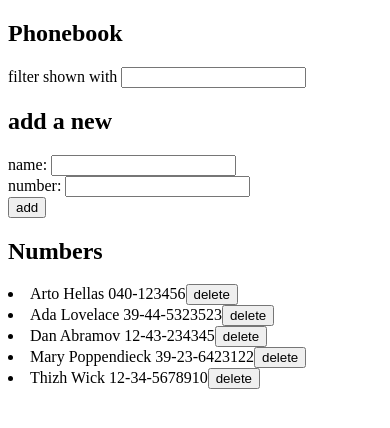
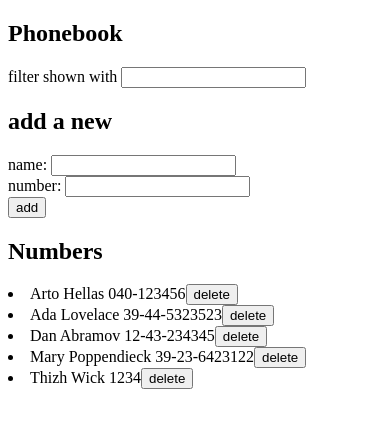
Before and after one commit to Thizh/FullStackOpen, a React (Vite) app in the folder part2/The Phonebook/: page / in a window 390 px wide. Shown: the top 428 px of the page. Built offline with nearby package versions, Linux system fonts and the light colour scheme; data requests are answered from the project's data file.

Commit message:
the phonebook step10

```diff
--- a/part2/The Phonebook/db.json
+++ b/part2/The Phonebook/db.json
@@ -22,7 +22,7 @@
     },
     {
       "name": "Thizh Wick",
-      "number": "12-34-5678910",
+      "number": "1234",
       "id": 5
     }
   ]
--- a/part2/The Phonebook/src/App.jsx
+++ b/part2/The Phonebook/src/App.jsx
@@ -21,13 +21,13 @@ const App = () => {
   }, [])
 
   const deletePersonOf = (id) => {
-    const person = persons.find(n => n.id === id)
+    const person = persons.find(p => p.id === id)
 
     if (window.confirm(`Delete ${person.name} ?`)) {
       personService
       .deleteID(id)
       .then( () => {
-        setPersons(persons.filter(n => n.id !== id))
+        setPersons(persons.filter(p => p.id !== id))
       })
     }
   }
--- a/part2/The Phonebook/src/components/PersonForm.jsx
+++ b/part2/The Phonebook/src/components/PersonForm.jsx
@@ -14,9 +14,24 @@ const PersonForm = ({ setPersons, persons }) => {
         };
 
         const nameExists = persons.some(person => person.name === newName);
+        const numberExists = persons.some(person => person.number === newNumber);
+        const person = persons.find(p => p.name === newName);
 
         if (nameExists) {
-            alert(newName + " is already added to the phonebook");
+            if (numberExists) {
+                alert(newName + " is already added to the phonebook");
+            } else {
+                if (window.confirm(`${newName} is already added to phonebook, replace thw old number with new one?`)) {
+                    personService
+                        .update(person.id, { ...person, number: newNumber })
+                        .then(updatedPerson => {
+                            setPersons(persons.map(p => (p.id === updatedPerson.id ? updatedPerson : p)));
+                            setNewName('');
+                            setNewNumber('');
+                        })
+                }
+            }
+
         } else {
             personService
                 .create(PersonObject)
--- a/part2/The Phonebook/src/services/persons.js
+++ b/part2/The Phonebook/src/services/persons.js
@@ -16,8 +16,14 @@ const deleteID = (id) => {
     return request.then(response => response.data)
 }
 
+const update = (id, newObject) => {
+    const request = axios.put(`${baseUrl}/${id}`, newObject)
+    return request.then(response => response.data)
+}
+
 export default {
     getAll,
     create,
-    deleteID
+    deleteID,
+    update
 }
```
